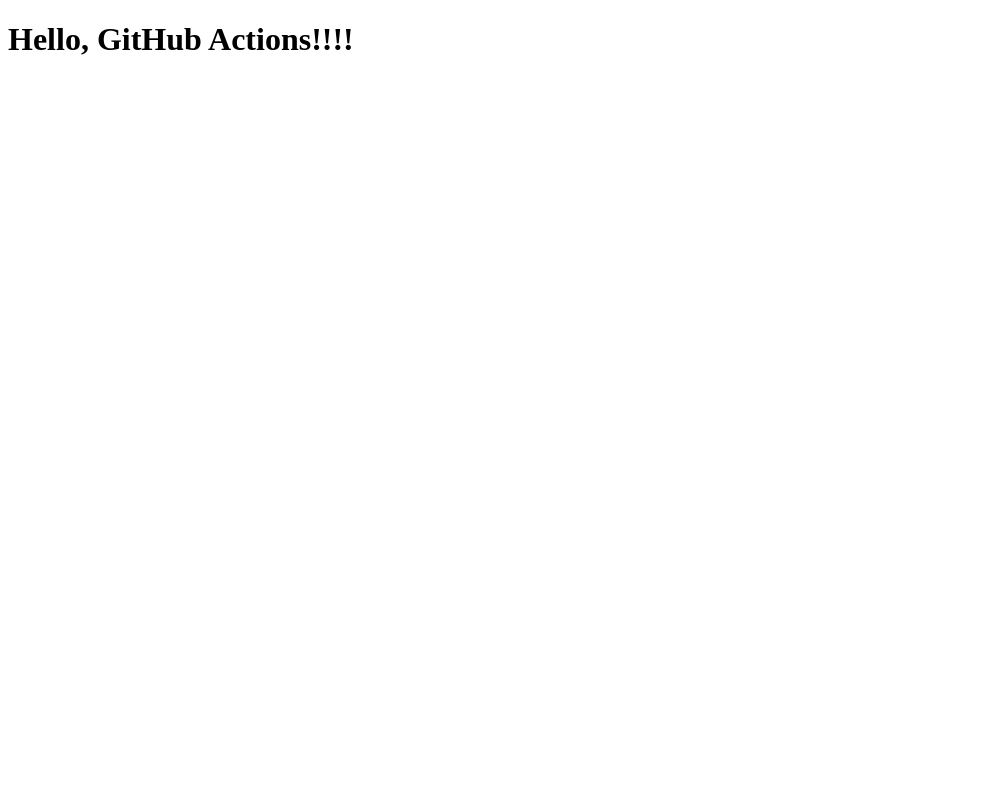
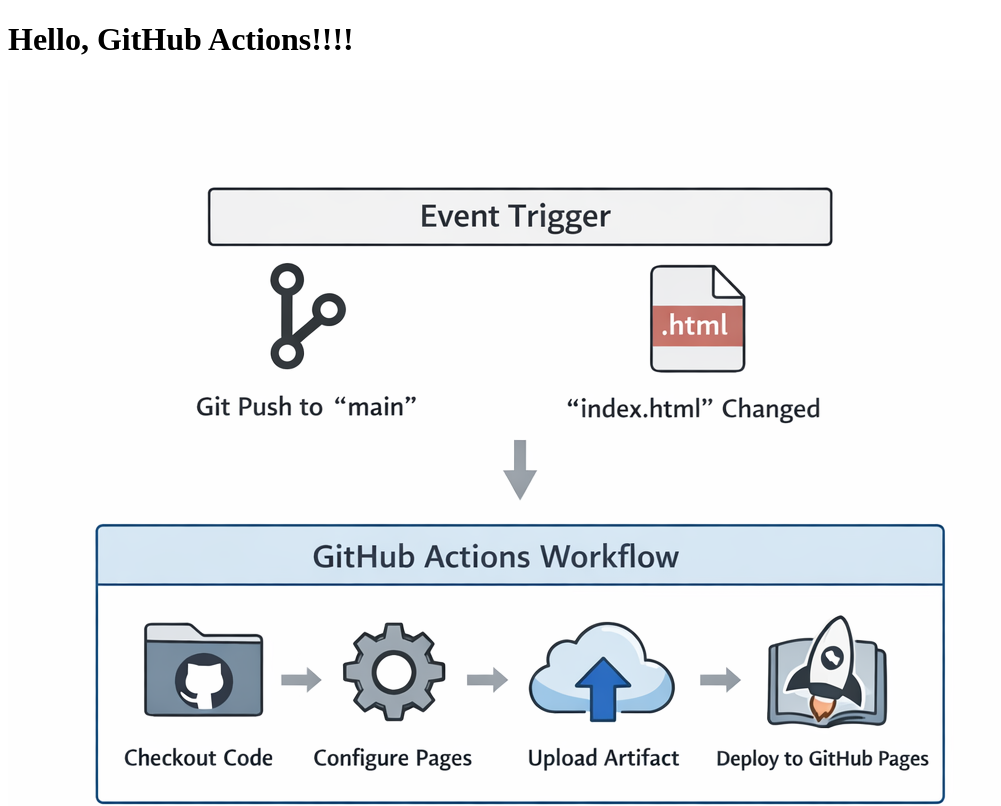
Before and after one commit to Bhanu0223/gh-deployment-workflow, a plain HTML site: page index.html in a window 1280 px wide. Shown: the top 806 px of the page, without its empty margins (0-1001 px from the left). Drawn offline with Linux system fonts and the light colour scheme.

Commit message:
linked image to html

```diff
--- a/index.html
+++ b/index.html
@@ -5,5 +5,6 @@
 </head>
 <body>
   <h1>Hello, GitHub Actions!!!!</h1>
+  <img src="flowdiagram.png" alt="Flow Diagram">
 </body>
 </html>
```
Also changed, not shown: flowdiagram.png (renamed from ChatGPT Image Dec 18, 2025, 01_35_01 PM.png).
